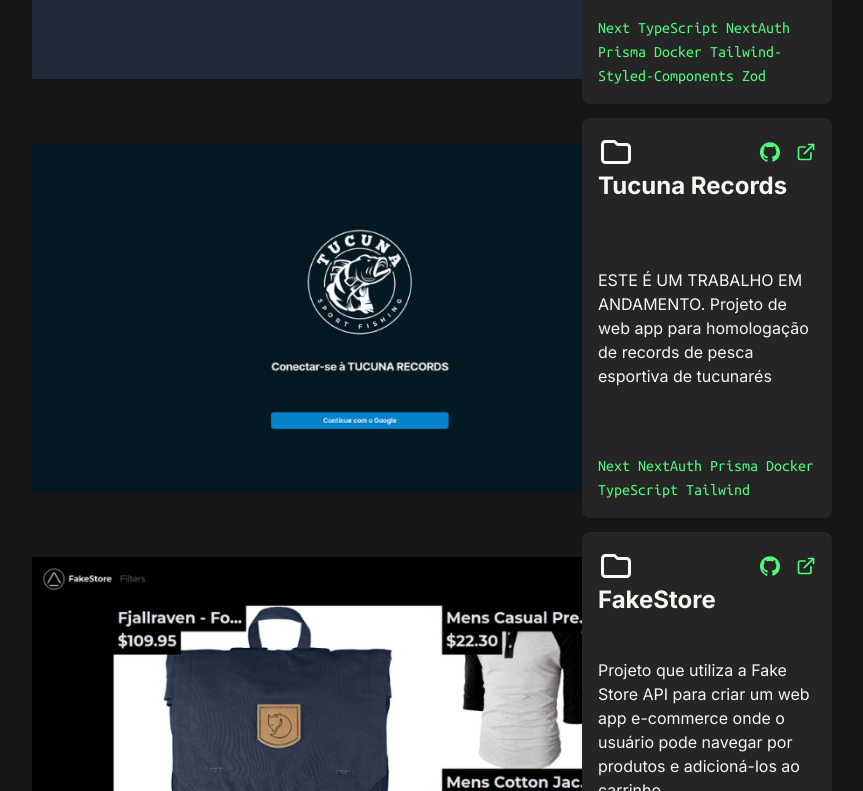
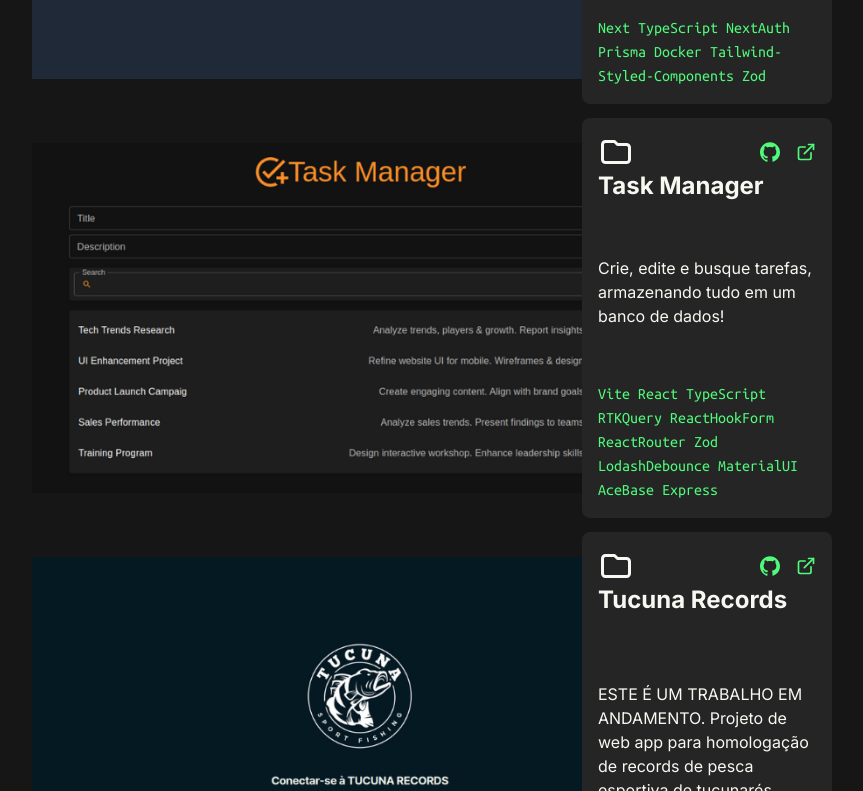
Before and after one commit to nicolasbrandao/portfolio-next, a Next.js app: page / in a window 1280 px wide. Shown: the part 2969-3760 px from the top of the page, without its empty margins (208-1071 px from the left). Built offline with nearby package versions, Linux system fonts and the light colour scheme; no server answers.

Commit message:
fea: add task-manager project

```diff
--- a/app/constants/projectsData.ts
+++ b/app/constants/projectsData.ts
@@ -1,9 +1,10 @@
 import { Project } from '@/types'
-import TucunaRecords from '../../public/projects/tucuna-records.png'
-import Podcodar from '../../public/projects/podcodar.png'
-import FakeStoreThumbnail from '../../public/projects/fakestore.png'
-import GamerShelfThumbnail from '../../public/projects/gamer-shelf.png'
-import PortfolioThumbnail from '../../public/projects/portfolio.png'
+import TucunaRecords from '@/public/projects/tucuna-records.png'
+import Podcodar from '@/public/projects/podcodar.png'
+import FakeStoreThumbnail from '@/public/projects/fakestore.png'
+import GamerShelfThumbnail from '@/public/projects/gamer-shelf.png'
+import PortfolioThumbnail from '@/public/projects/portfolio.png'
+import TaskManager from '@/public/projects/task-manager.png'
 
 const projectsData: Project[] = [
   {
@@ -16,6 +17,17 @@
       'ESTE É UM TRABALHO EM ANDAMENTO. Projeto de web app interno da comunidade PodCodar. Funcionalidades de inscrição, registro e onboarding de novos mentorados',
     technologies:
       'Next TypeScript NextAuth Prisma Docker Tailwind-Styled-Components Zod',
+  },
+  {
+    id: 'task-manager',
+    image: TaskManager,
+    repoURL: 'https://github.com/nicolasbrandao/task-manager',
+    deployURL: 'https://task-manager-nicolasbrandao.vercel.app/',
+    title: 'Task Manager',
+    description:
+      'Crie, edite e busque tarefas, armazenando tudo em um banco de dados!',
+    technologies:
+      'Vite React TypeScript RTKQuery ReactHookForm ReactRouter Zod LodashDebounce MaterialUI AceBase Express',
   },
   {
     id: 'tucuna-records',
```
Also changed, not shown: public/projects/task-manager.png (added).
